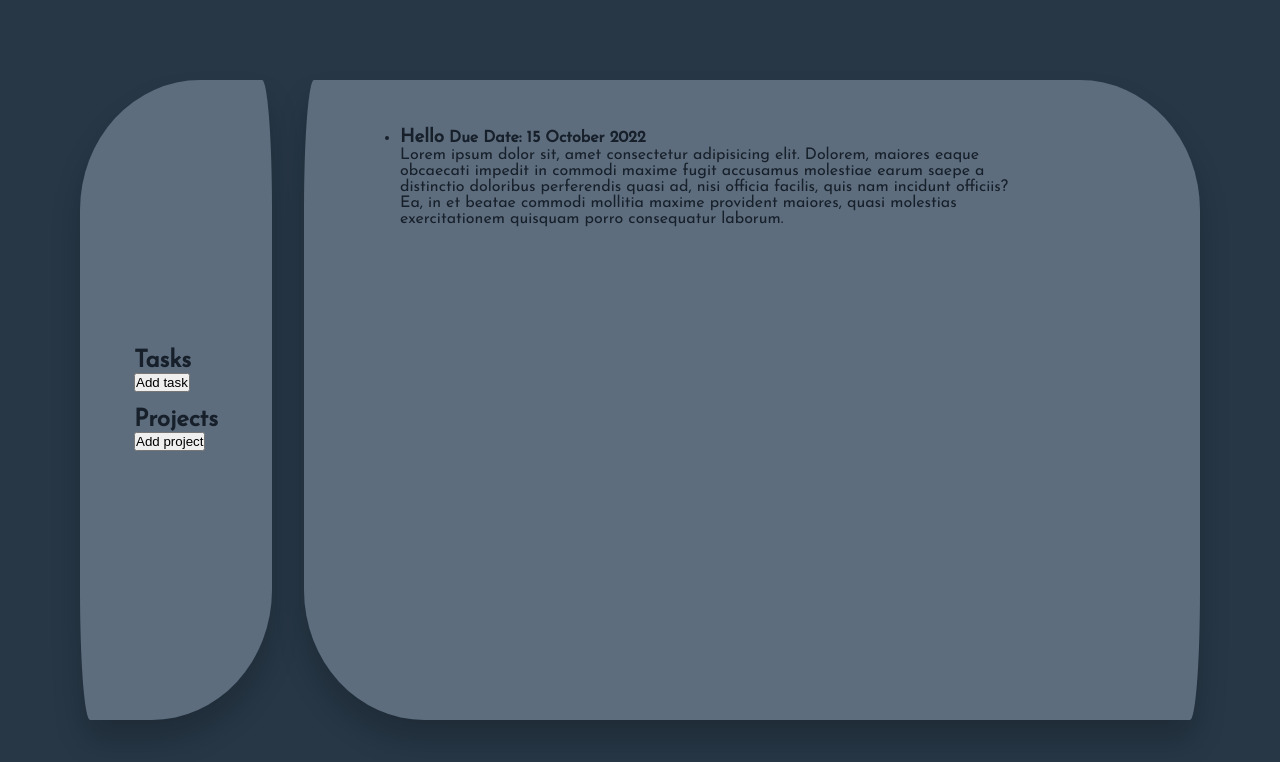
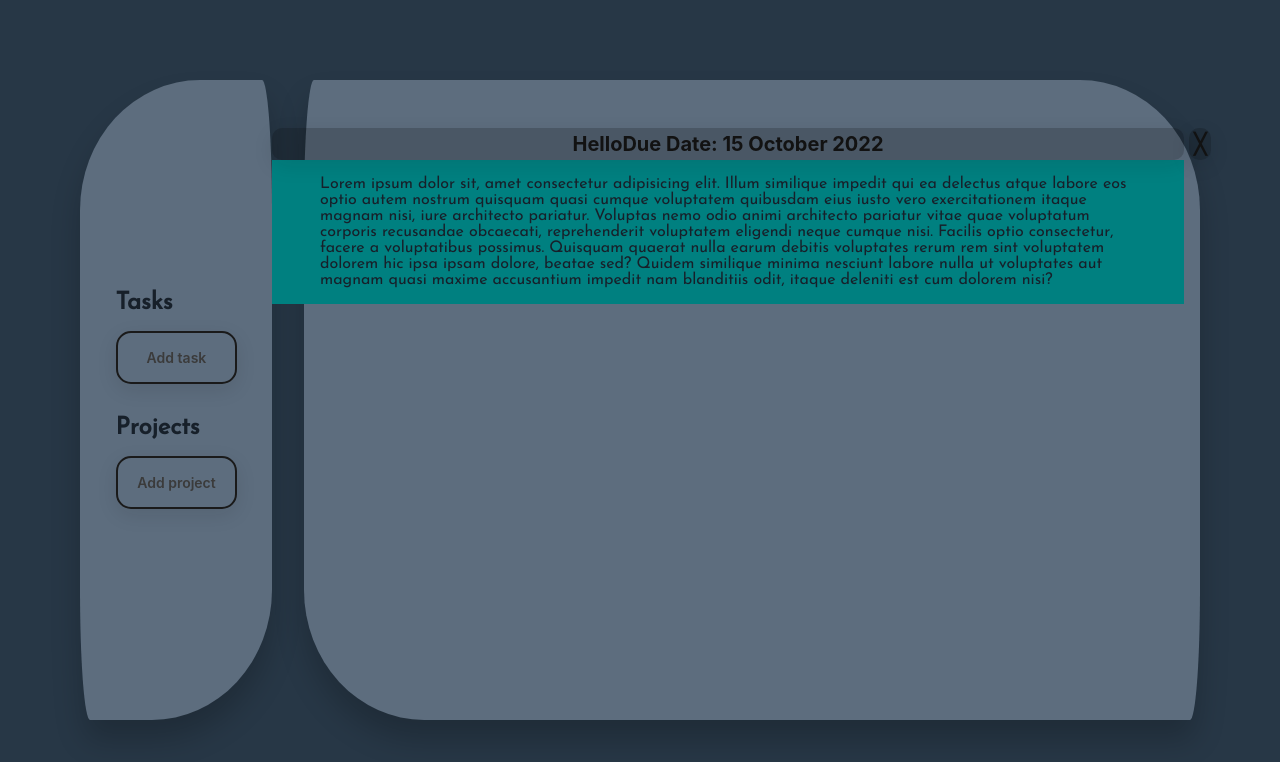
Before and after one commit to forxame/todo-list, a website built with webpack: page dist/index.html in a window 1280 px wide. Built offline with nearby package versions, Linux system fonts and the light colour scheme.

Commit message:
Structure and style changes

```diff
--- a/dist/index.html
+++ b/dist/index.html
@@ -13,21 +13,24 @@
         <div class="wrapper">
             <section>
                 <h1>Tasks</h1>
-                <button type="button">Add task</button></li>
+                <button type="button" class="button-28">Add task</button></li>
             </section>
             <section>
                 <h1>Projects</h1>
-                <button type="button">Add project</button>
+                <button type="button" class="button-28">Add project</button>
             </section>
         </div>
     </header>
     <main>
         <ul>
             <li>
-                <h3 class="inline-block">Hello</h3>
-                <h4 class="inline-block">Due Date: 15 October 2022</h4>
-                <p>Lorem ipsum dolor sit, amet consectetur adipisicing elit. Dolorem, maiores eaque obcaecati impedit in commodi maxime fugit accusamus molestiae earum saepe a distinctio doloribus perferendis quasi ad, nisi officia facilis, quis nam incidunt officiis? Ea, in et beatae commodi mollitia maxime provident maiores, quasi molestias exercitationem quisquam porro consequatur laborum.</p>
+                <button class="collapsible">Hello <span>Due Date: 15 October 2022</span></button>
+                <button class="remove">&#9587;</button>
+                <div class="content">
+                    <p>Lorem ipsum dolor sit, amet consectetur adipisicing elit. Illum similique impedit qui ea delectus atque labore eos optio autem nostrum quisquam quasi cumque voluptatem quibusdam eius iusto vero exercitationem itaque magnam nisi, iure architecto pariatur. Voluptas nemo odio animi architecto pariatur vitae quae voluptatum corporis recusandae obcaecati, reprehenderit voluptatem eligendi neque cumque nisi. Facilis optio consectetur, facere a voluptatibus possimus. Quisquam quaerat nulla earum debitis voluptates rerum rem sint voluptatem dolorem hic ipsa ipsam dolore, beatae sed? Quidem similique minima nesciunt labore nulla ut voluptates aut magnam quasi maxime accusantium impedit nam blanditiis odit, itaque deleniti est cum dolorem nisi?</p>
+                </div>
             </li>
+
         </ul>
     </main>
 
--- a/dist/styles.css
+++ b/dist/styles.css
@@ -39,7 +39,7 @@ header {
 header .wrapper {
     display: flex;
     flex-direction: column;
-    gap: 1rem;
+    gap: 2rem;
 }
 
 main {
@@ -55,9 +55,116 @@ main {
 }
 
 main ul li {
-    width: 90%;
+    list-style: none;
+    min-width: 60rem;
+    max-width: 60rem;
 }
 
-.inline-block {
-    display: inline-block;
+main ul li button {
+    appearance: none;
+    border: none;
+    min-height: 2rem;
+    font-size: 20px;
+    font-weight: bold;
+    background-color: rgba(0, 0, 0, 0.2);
 }
+
+.collapsible {
+    width: 95%;
+    padding: 5px;
+    overflow: hidden;
+    border-radius: 10px;
+    cursor: pointer;
+}
+
+.content {
+    padding: 1rem 3rem;
+    margin-right: 3rem;
+    background-color: teal;
+    overflow: hidden;
+}
+
+.remove {
+    padding: 5px;
+    border-radius: 10px;
+    cursor: pointer;
+}
+
+/* CSS */
+.button-28 {
+  appearance: none;
+  background-color: transparent;
+  border: 2px solid #1A1A1A;
+  border-radius: 15px;
+  box-sizing: border-box;
+  color: #3B3B3B;
+  cursor: pointer;
+  display: inline-block;
+  font-family: Roobert,-apple-system,BlinkMacSystemFont,"Segoe UI",Helvetica,Arial,sans-serif,"Apple Color Emoji","Segoe UI Emoji","Segoe UI Symbol";
+  font-size: 14px;
+  font-weight: 600;
+  line-height: normal;
+  margin: 0;
+  min-height: 40px;
+  min-width: 0;
+  margin-top: 1rem;
+  outline: none;
+  text-align: center;
+  text-decoration: none;
+  transition: all 300ms cubic-bezier(.23, 1, 0.32, 1);
+  user-select: none;
+  -webkit-user-select: none;
+  touch-action: manipulation;
+  width: 100%;
+  will-change: transform;
+}
+
+.button-28:disabled {
+  pointer-events: none;
+}
+
+.button-28:hover {
+  color: #fff;
+  background-color: #1A1A1A;
+  box-shadow: rgba(0, 0, 0, 0.25) 0 8px 15px;
+  transform: translateY(-2px);
+}
+
+.button-28:active {
+  box-shadow: none;
+  transform: translateY(0);
+}
+
+
+/* CSS */
+button {
+  align-items: center;
+  background-color: #fff;
+  border-radius: 12px;
+  box-shadow: transparent 0 0 0 3px,rgba(18, 18, 18, .1) 0 6px 20px;
+  box-sizing: border-box;
+  color: #121212;
+  cursor: pointer;
+  display: inline-flex;
+  flex: 1 1 auto;
+  font-family: Inter,sans-serif;
+  font-size: 1.2rem;
+  font-weight: 700;
+  justify-content: center;
+  line-height: 1;
+  margin: 0;
+  outline: none;
+  padding: 1rem 1.2rem;
+  text-align: center;
+  text-decoration: none;
+  transition: box-shadow .2s,-webkit-box-shadow .2s;
+  white-space: nowrap;
+  border: 0;
+  user-select: none;
+  -webkit-user-select: none;
+  touch-action: manipulation;
+}
+
+button:hover {
+  box-shadow: #121212 0 0 0 1px, transparent 0 0 0 0;
+}
```
Also changed, not shown: dist/bundle.js (added, +108 -0 lines).
